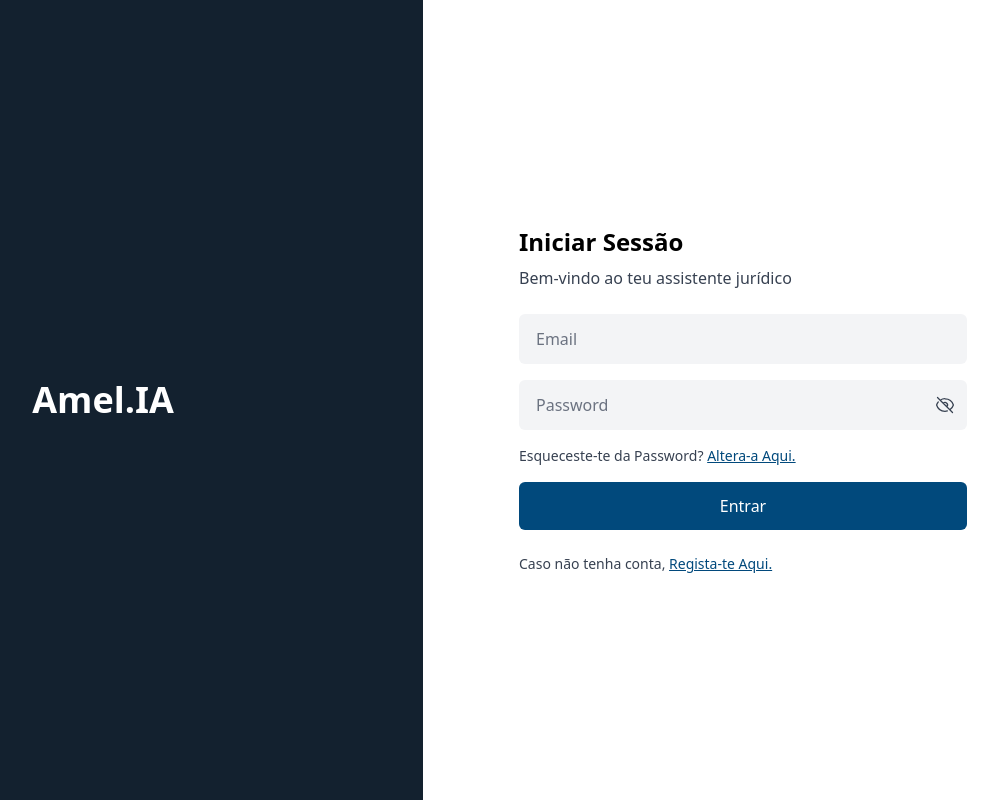
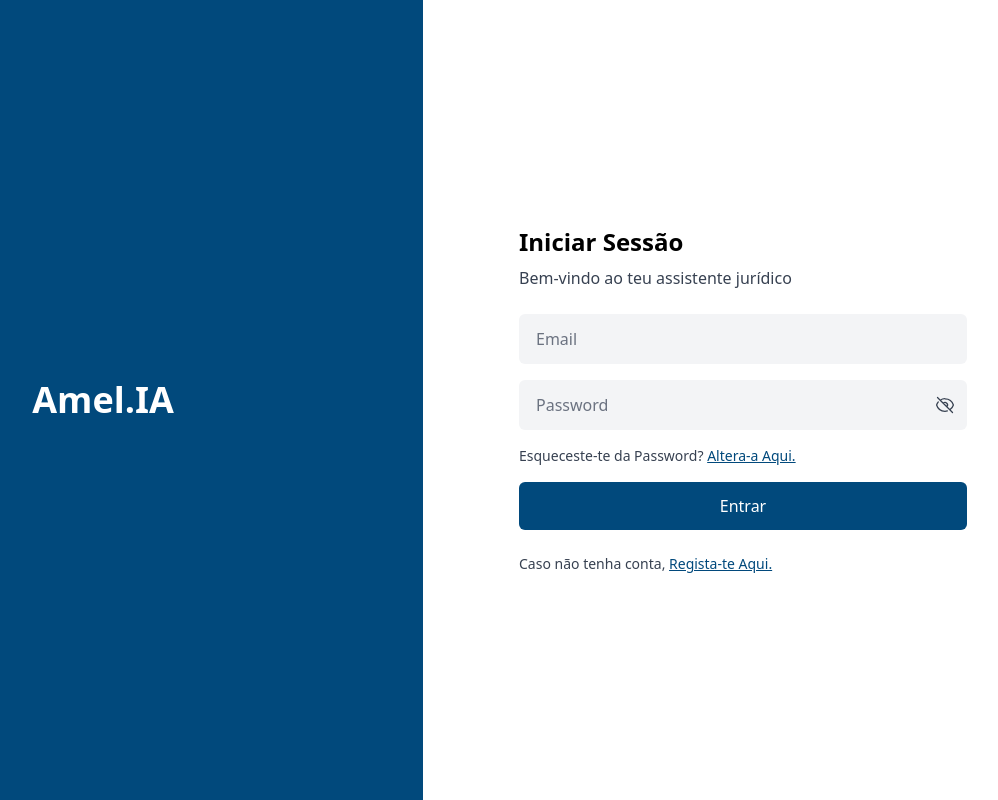
Before and after one commit to DiogoR23/Portuguese-Legal-Assistant, a React (Vite) app in the folder frontend/: page /login in a window 1280 px wide. Shown: the whole page, without its empty margins (217-1215 px from the left). Built offline with nearby package versions, Linux system fonts and the light colour scheme.

Commit message:
Changing the color in the left side

```diff
--- a/frontend/src/pages/LoginPage.jsx
+++ b/frontend/src/pages/LoginPage.jsx
@@ -43,7 +43,7 @@ const LoginPage = () => {
   return (
     <div className="min-h-screen flex">
       {/* Lado esquerdo */}
-      <div className="w-1/2 bg-[#13212F] flex justify-center items-center">
+      <div className="w-1/2 bg-[#01497C] flex justify-center items-center">
         <h1
           onClick={() => window.location.href = '/'}
           className="text-white text-4xl font-extrabold cursor-pointer hover:underline"
--- a/frontend/src/pages/RegisterPage.jsx
+++ b/frontend/src/pages/RegisterPage.jsx
@@ -61,7 +61,7 @@ const RegisterPage = () => {
   return (
     <div className="min-h-screen flex">
       {/* Lado Esquerdo */}
-      <div className="w-1/2 bg-[#13212F] flex justify-center items-center">
+      <div className="w-1/2 bg-[#01497C] flex justify-center items-center">
         <h1
           onClick={() => navigate('/')}
           className="text-white text-4xl font-extrabold cursor-pointer hover:underline"
```
